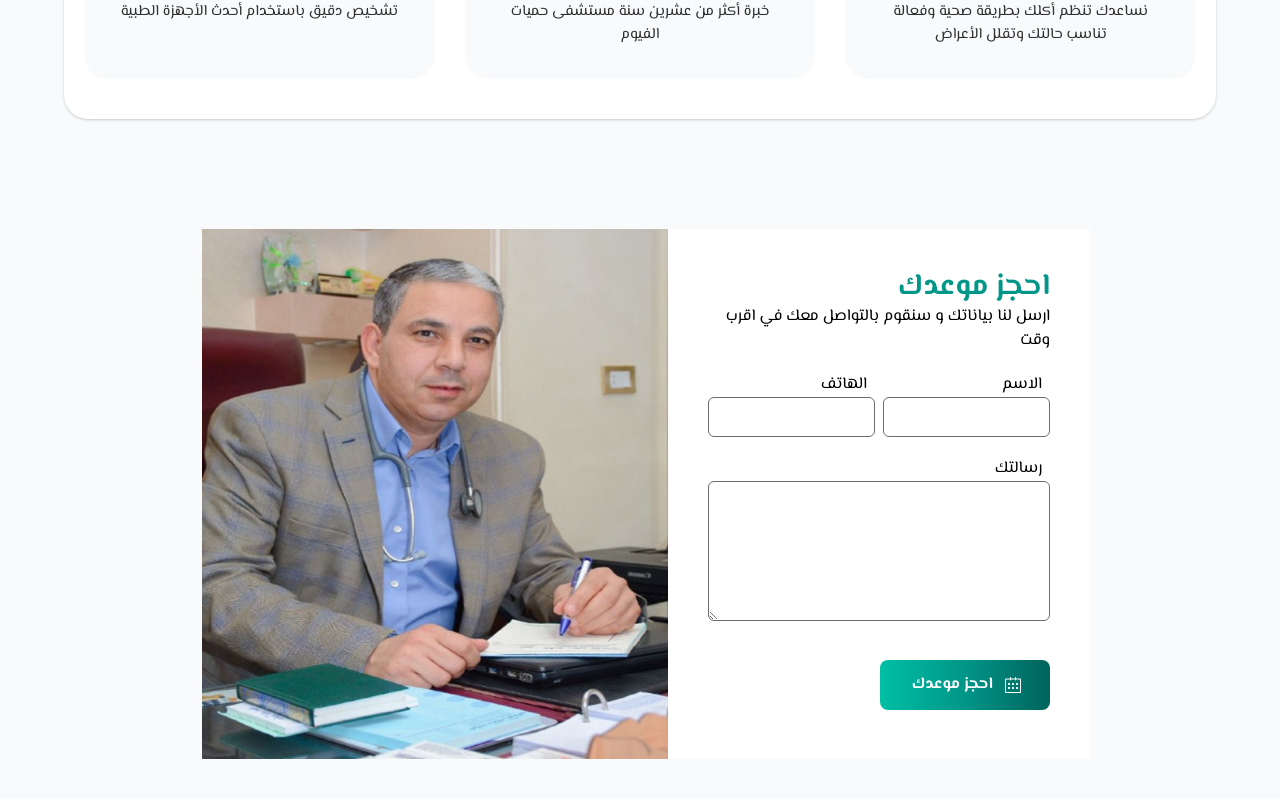
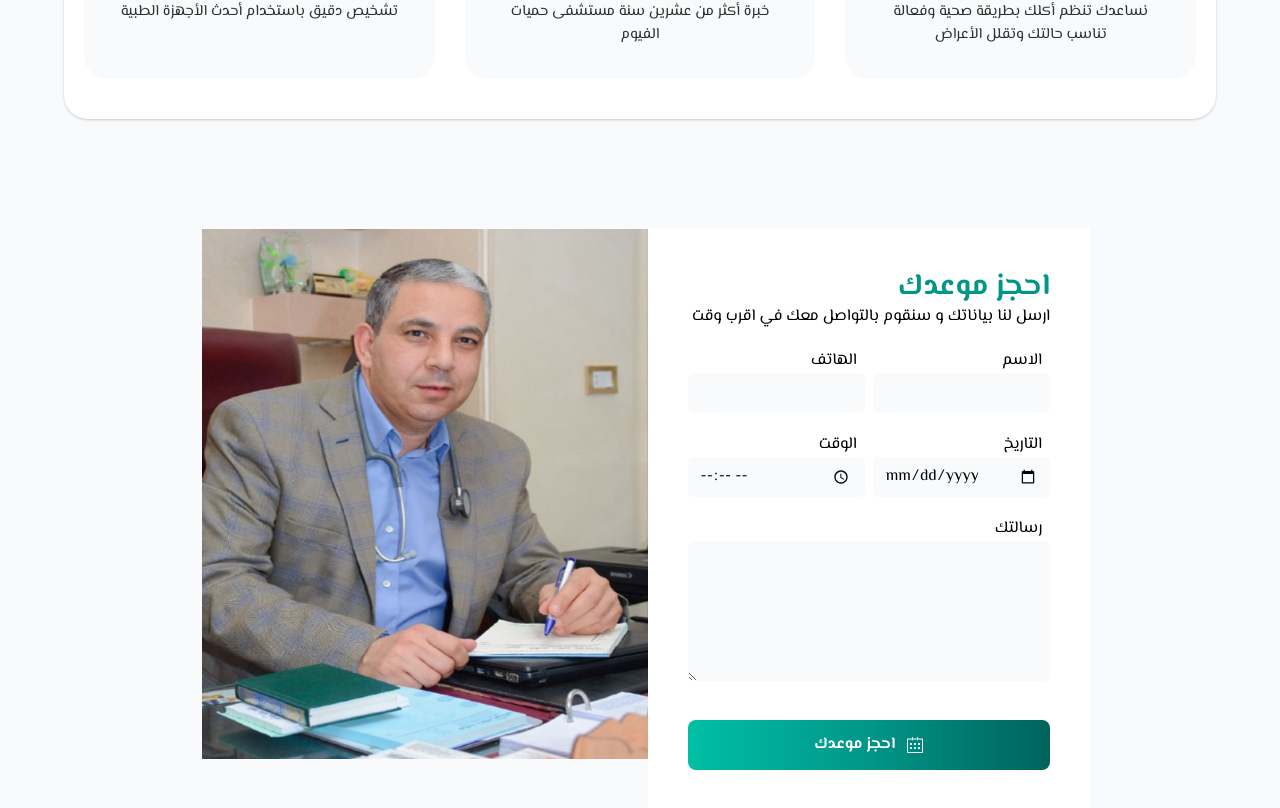
Before and after one commit to eslamshaban060/dr-ashor, a Next.js app: page / in a window 1280 px wide. Shown: the part 2499-3307 px from the top of the page. Built offline with nearby package versions, Linux system fonts and the light colour scheme; a web font is replaced by a local one.

Commit message:
edited the form component i've added 2 input fields one for the date and the other for the time

```diff
--- a/src/components/Input.tsx
+++ b/src/components/Input.tsx
@@ -5,12 +5,12 @@ interface InputProps {
 }
 export default function Input({ name, type, label }: InputProps) {
   return (
-    <div className="flex flex-col">
+    <div className="flex flex-col w-full">
       <label className="pr-2">{label}</label>
       <input
         type={type}
         name={name}
-        className="outline-0 border-[#6c6c6c] border-1 rounded-md h-10 no-spinner w-[100%] focus:border-[#009688] transition-all duration-300"
+        className="bg-[#F8FAFB] px-3 outline-0 border-0  rounded-md h-10 no-spinner w-full  focus:border-0  focus:outline-5 outline-[#c0f6ef] transition-all duration-300"
       />
     </div>
   );
--- a/src/components/main/appointmentForm.tsx
+++ b/src/components/main/appointmentForm.tsx
@@ -14,15 +14,19 @@ export default async function AppointmentForm() {
         <Input name="name" type="text" label="الاسم" />
         <Input name="phone" type="number" label="الهاتف" />
       </div>
+      <div className="flex gap-2 w-full">
+        <Input name="date" type="date" label="التاريخ" />
+        <Input name="time" type="time" label="الوقت" />
+      </div>
       <div className="flex flex-col">
         <label className="pr-2">رسالتك</label>
         <textarea
           name="message"
           id=""
-          className="outline-0 border-[#6c6c6c] border-1 rounded-md w-full h-[140px] focus:border-[#009688]"
+          className="outline-0  rounded-md w-full h-[140px]  focus:outline-5 outline-[#c0f6ef] transition-all duration-300 bg-[#F8FAFB]"
         />
       </div>
-      <button className="w-[170px] h-[50px] rounded-lg bg-gradient-to-r from-[var(--color-primary-light)]  items-center  via-[var(--color-primary)]  gap-3  mt-[19px]   px-[29px] text-white  to-[var(--color-primary-dark)] font-bold hover:bg-gradient-to-l  flex group hover:shadow-[#3a605c4a]   hover:shadow-xl">
+      <button className="w-full text-center  h-[50px] rounded-lg bg-gradient-to-r from-[var(--color-primary-light)]  items-center  via-[var(--color-primary)]  gap-3  mt-[19px]   px-[29px] text-white  to-[var(--color-primary-dark)] font-bold hover:bg-gradient-to-l  flex justify-center group hover:shadow-[#3a605c4a]   hover:shadow-xl">
         <p className="mt-[-1px]  group-hover:rotate-30">
           <SlCalender />
         </p>
--- a/src/components/servicesSection/services.tsx
+++ b/src/components/servicesSection/services.tsx
@@ -4,7 +4,7 @@ import AdditionalServices from "./additionalServices";
 
 const Services = () => {
   return (
-    <div className="  w-full    pb-[40px] bg-[#F9FAFB] ">
+    <div className="  w-full  pb-[40px] bg-[#F9FAFB] ">
       {/* main services */}
       <div>
         <MainServices />
```
